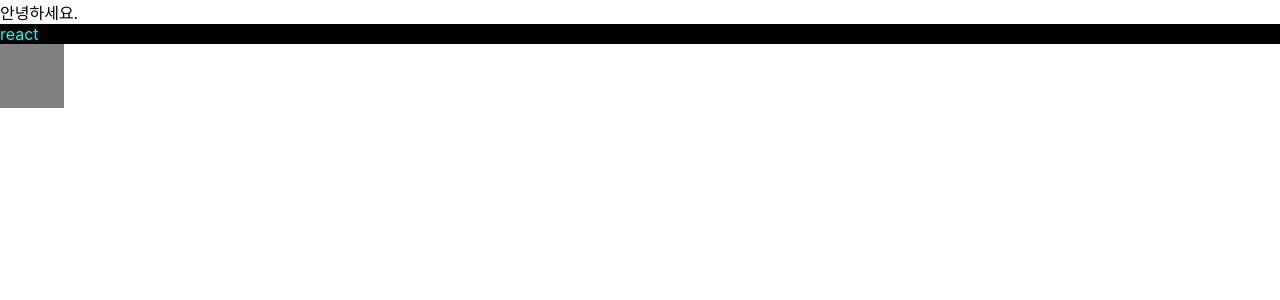
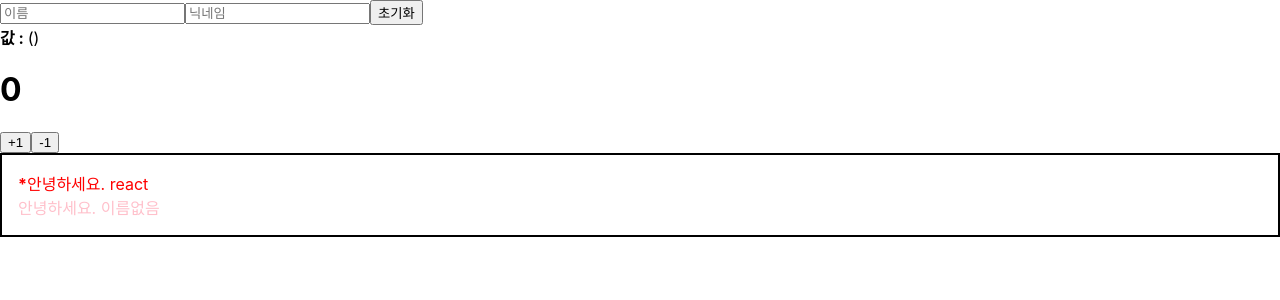
Before and after one commit to Flamme1004K/React, a React (Create React App) app: page / in a window 1280 px wide. Shown: the top 300 px of the page. Built offline with nearby package versions, Linux system fonts and the light colour scheme.

Commit message:
rendering, userState, props, input

```diff
--- a/src/App.js
+++ b/src/App.js
@@ -1,25 +1,24 @@
 import React from 'react';
 import Hello from  './Hello';
 import './App.css';
+import Wrapper from './Wrapper';
+import Counter from './Counter'; //useState사용
+import InputSample from './InputSample';
 
 function App() {
-  const name = 'react';
-
-  const style = {
-    backgroundColor : 'black',
-    color : 'aqua',
-    fontSize : '1rem'
-  }
-  //style는 객체로 만들어서 넣어야한다.
 
   return (
     <>
-      <Hello />
-      <div style={style}>{name}</div>
-      <div className="gray-box"></div> {/*클래스 대신 클래스네임으로 써야한다.*/}
-    </> // 플래그먼트
+    <InputSample />
+    <Counter />
+    <Wrapper>
+      <Hello name ="react" color="red" isSpecial={true}/>
+      <Hello color="pink"/>
+    </Wrapper>
+    </>
+  );
 
-  ); //가로는 가독성을 위해서 쓰는 것이다.
+  //props ==> Properties
 }
 
 export default App;
--- /dev/null
+++ b/src/Counter.js
@@ -0,0 +1,26 @@
+import React, {useState} from 'react';
+
+function  Counter() {
+    const [number, setNumber] = useState(0);
+    //넘버라는 상태를 만들어서 기본값을 0으로 만들고 setNumber로 바꿔주겠다. 배열구조, 비구조할당
+
+    const onIncrease = () => {
+        setNumber(prevNumber => prevNumber +1);
+        //최적화와 관련있는 것.
+    };
+
+    const onDecrease = () => {
+        setNumber(prevNumber => prevNumber -1);
+    };
+
+    return (
+        <div>
+            <h1>{number}</h1>
+            <button onClick={onIncrease}>+1</button>
+            {/* onIncrease()를하면 함수가 호출된다.*/}
+            <button onClick={onDecrease}>-1</button>
+        </div>
+    )
+}
+
+export default Counter;
--- a/src/Hello.js
+++ b/src/Hello.js
@@ -1,7 +1,18 @@
 import React from "react"; //리엑트를 불러와서 사용하겠다.
 
-function Hello() {
-    return <div>안녕하세요.</div>;
+function Hello({color, name, isSpecial}) {
+    //객체 분해를 해서 비구조 할당을 할 수 있다.
+
+return <div style={{
+        color}}>
+        {isSpecial ? <b>*</b> : null}
+        안녕하세요. {name}</div>;
 }
 
+Hello.defaultProps = {
+    name : "이름없음"
+};
+//조건부 렌더링
+//특정값을 빠트렸을때 기본적으로 들어가는 값.
+
 export default Hello;
--- /dev/null
+++ b/src/InputSample.js
@@ -0,0 +1,47 @@
+import React, {useState} from 'react';
+
+function InputSample() {
+    const [inputs, setInputs] = useState({
+        name : '',
+        nickName : ''
+    });
+    const {name, nickName} = inputs;
+    const onChange = (e) => {
+
+        //1. e.target에서 name과 value를 추출한다.
+        const  {name, value} = e.target;
+
+        /*
+        //객체복사
+        const nextInputs = {
+            ... inputs
+        };
+        */
+
+        //2. name은 현재 name과 nickName이다. 그리고 value는 e.target.value이다.
+        //객체 상태를 업데이트할때 꼭 불변성을 지켜줘야하기때문에 스프레드 문법으로 객체를 복사를 해야한다.
+        setInputs({
+            ... inputs,
+            [name] : value
+        });
+    };
+    const onReset = () => {
+        setInputs({
+            name : '',
+            nickName : ''
+        });
+    };
+    return (
+        <div>
+            <input name="name" placeholder="이름" onChange={onChange} value={name}/>
+            <input name="nickName" placeholder="닉네임" onChange={onChange} value={nickName}/>
+            <button onClick={onReset}>초기화</button>
+            <div>
+                <b> 값 : </b>
+                {name}({nickName})
+            </div>
+        </div>
+    );
+}
+
+export default InputSample;
--- /dev/null
+++ b/src/Wrapper.js
@@ -0,0 +1,13 @@
+import React from 'react';
+
+//태그 안에있는 태그들을 Children이라고 정의한다.
+function Wrapper( {children} ){
+    const style = {
+        border : "2px solid black",
+        padding : 16
+    };
+
+    return <div style={style}>{children}</div>
+}
+
+export default Wrapper;
```
